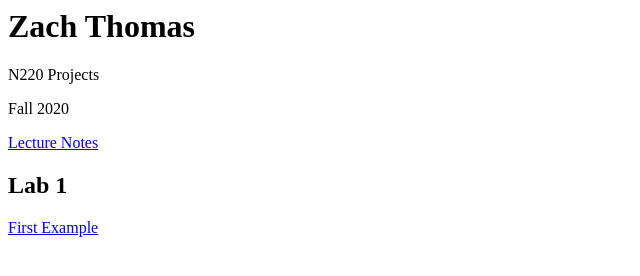
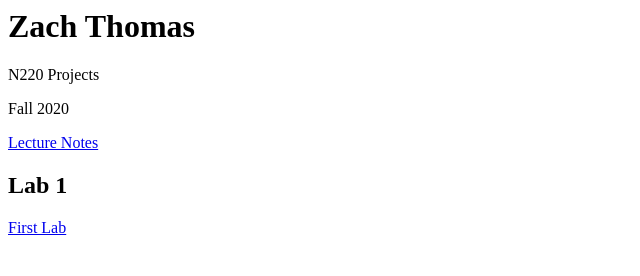
Before and after one commit to ZachThomas-iu/n220fall2020, a plain HTML site: page index.html in a window 1280 px wide. Shown: the full height of the page, 0-640 px from the left. Drawn offline with Linux system fonts and the light colour scheme.

Commit message:
Update index.html

```diff
--- a/index.html
+++ b/index.html
@@ -8,7 +8,7 @@
         <p><a href="notes/lecture1/index.html">Lecture Notes</a></p>
 
         <h2>Lab 1</h2>
-        <p><a href="labs/lab1/index.html">First Example</a></p>
+        <p><a href="labs/lab1/index.html">First Lab</a></p>
 
     </body>
 </html>
```
